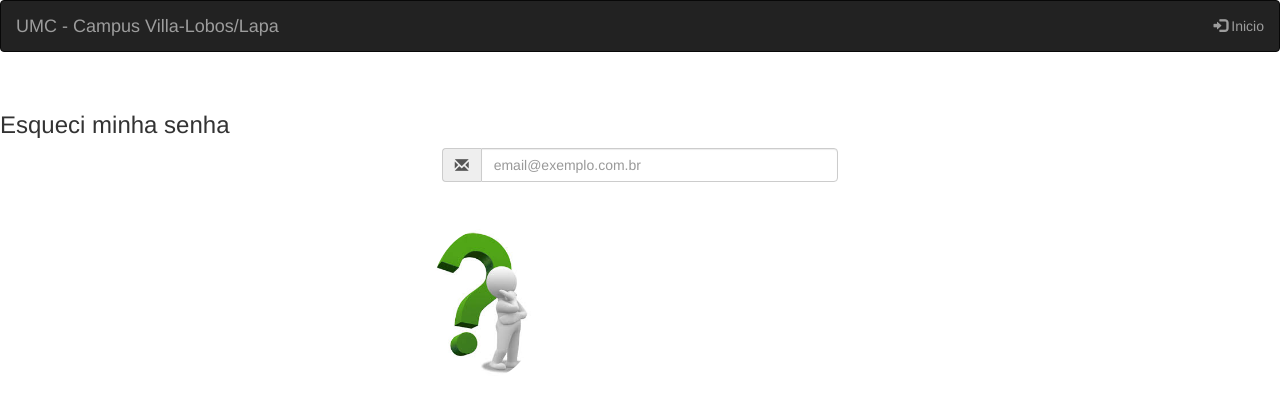
After one commit to ricardo2018-git/umc_tcc, a PHP site: page /esqueci_minha_senha.php in a window 1280 px wide. The commit adds this page. Shown: the top 412 px of the page. Run offline with PHP 8.4, Linux system fonts and the light colour scheme.

Commit message:
iniciei tela de esqueceu a senha?

```diff
--- /dev/null
+++ b/esqueci_minha_senha.php
@@ -0,0 +1,39 @@
+<?php require_once "head.php" ?>
+<!-- Manu superiro -->
+		<nav class="navbar navbar-inverse">
+			<div class="container-fluid">
+				<div class="navbar-header">
+					<a class="navbar-brand" href="#">UMC - Campus Villa-Lobos/Lapa</a>
+				</div>
+				<ul class="nav navbar-nav navbar-right">
+					<li><a href="index.php"><span class="glyphicon glyphicon-log-in" ></span> Inicio</a></li>
+				</ul>
+			</div>
+		</nav>
+	<!-- FIM Manu superiro -->
+
+ 	<div container>
+
+		<div id="img_facul">
+			<img src="img/esqueci_minha_senha.jpg" class="img-circle" alt="Cinque Terre" height="150">
+		</div>
+			<br />
+
+		<h3>Esqueci minha senha</h3>
+
+		<form>
+			<div class="col-sm-4"></div>
+
+			<div class="col-sm-4">
+				<div class="input-group">
+						<span class="input-group-addon"><i class="glyphicon glyphicon-envelope"></i></span>
+						<input placeholder="email@exemplo.com.br" type="email" class="form-control" />
+				</div>
+			<div>
+			<submit>
+			<div class="col-sm-4"></div>
+		</form>
+
+	</div>
+
+<?php require_once "roda_pe.php" ?>
--- a/menu_superior.php
+++ b/menu_superior.php
@@ -48,7 +48,7 @@
 	       			<!-- Botões -->
 	       				<div class="modal-footer row">
 							<div class="col-sm-4">
-	       						<span>Esqueci minha senha</span>
+	       						<a href="esqueci_minha_senha.php">Esqueci minha senha</a>
 	       					</div>
 
 	       					<div class="col-sm-4">
@@ -178,6 +178,7 @@
 									<img src="img/faculdade.jpg" class="img-circle" alt="Cinque Terre" height="100">
 								</div>
 							</div>
+
 			        	</form>
 			        </div>
 			        <div class="modal-footer">
--- a/pendencia.txt
+++ b/pendencia.txt
@@ -6,3 +6,9 @@ modal lodar
 slids
 	colocar uma cor preta nas letras
 	revisar numerações
+
+menu cadastro
+	botoes enviar e limpar estão fora das tags <form> rever isto
+
+
+estou mexendo na tela de esqueceu a senha
```
Also changed, not shown: img/esqueci_minha_senha.jpg (added).
